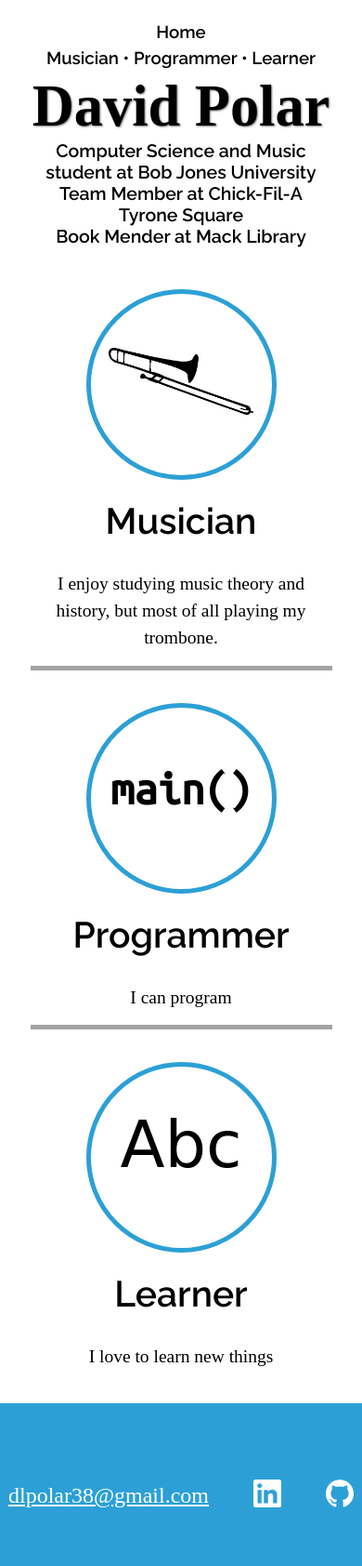
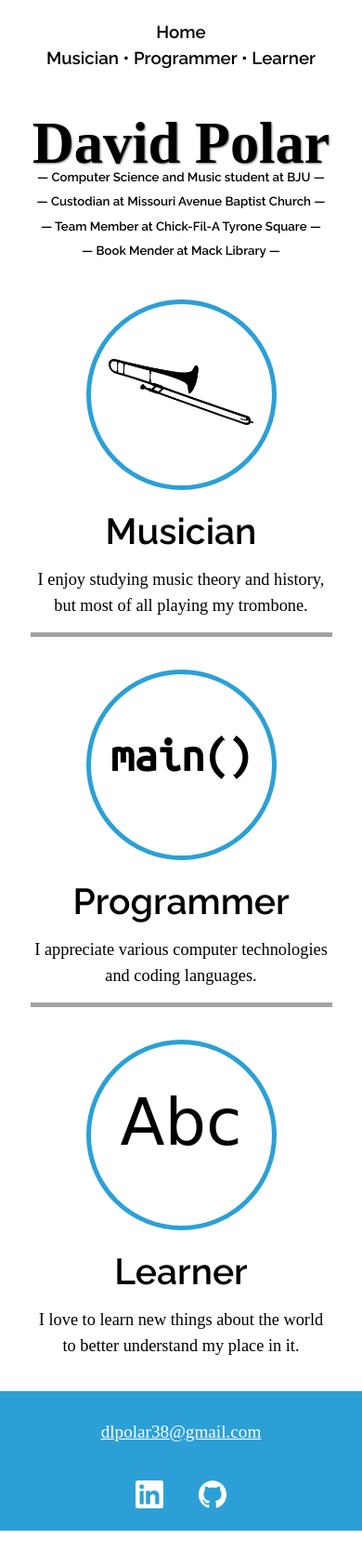
Before and after one commit to Blakthorne/personal-web, a website: page views/index.html in a window 390 px wide. Shown: the whole page at 93% size. After the commit the page ends 1646 px from the top, so only its background shows below. Drawn offline with Linux system fonts and the light colour scheme; files that its build step writes are made by us from their sources; files whose address does not match are found by name; a web font is replaced by a local one.

Commit message:
home page content updated

```diff
--- a/public/css/ui.css
+++ b/public/css/ui.css
@@ -5,7 +5,7 @@
     --content-start: 2;
     --content-mid: 7;
     --content-end: 12;
-    --footer-height: 200px;
+    --footer-height: 150px;
 }
 
 body {
@@ -13,7 +13,7 @@ body {
     margin: 0px;
 }
 
-a, a:hover, a:focus, a:active {
+a:link, a:visited, a:hover, a:active {
     text-decoration: none;
     color: inherit;
 }
@@ -63,7 +63,7 @@ a, a:hover, a:focus, a:active {
     text-align: center;
     height: auto;
     text-shadow: 1px 1px 2px gray;
-    margin-bottom: -60px;
+    margin-bottom: -4vw;
 }
 
 .banner-info {
@@ -72,6 +72,12 @@ a, a:hover, a:focus, a:active {
     font-family: 'Raleway', sans-serif;
     font-size: 1vw;
     text-align: center;
+    line-height: 1.5;
+    padding-top: 1em;
+}
+
+.banner-info-mobile {
+    display: none;
 }
 
 .titles {
@@ -112,7 +118,9 @@ a, a:hover, a:focus, a:active {
     grid-row: 3;
     font-size: 1.5vw;
     font-family: adobe-caslon-pro, serif;
-    padding-top: 20px;
+    padding-top: 1.5vw;
+    padding-left: 1vw;
+    padding-right: 1vw;
     line-height: 1.5;
 }
 
@@ -163,8 +171,9 @@ a, a:hover, a:focus, a:active {
     text-shadow: 2px 3px 5px gray;
 }
 
-.footer {
+#footer {
     display: flex;
+    flex-wrap: wrap;
     column-gap: 2em;
     background-color: var(--color);
     width: 100%;
@@ -177,17 +186,19 @@ a, a:hover, a:focus, a:active {
 }
 
 .email {
-    text-decoration: underline;
+    margin: 0;
 }
 
-.in-icon {
+.email:link, .email:visited {
+    text-decoration: underline !important;
+}
+
+.email:hover {
+    text-decoration: none !important;
 }
 
 .in-icon > img {
     width: 30px;
-}
-
-.github-icon {
 }
 
 .github-icon > img {
@@ -218,12 +229,22 @@ a, a:hover, a:focus, a:active {
     .banner-name {
         font-size: 16vw;
         margin: auto;
+        padding-top: 8vw;
+        margin-bottom: -10vw;
     }
 
     .banner-info {
+        display: none !important;
+    }
+
+    .banner-info-mobile {
+        display: block !important;
         grid-column: var(--content-start) / var(--content-end);
-        font-size: 5vw;
-        margin-top: 0;
+        font-size: 3.4vw;
+        line-height: 2;
+        font-family: 'Raleway', sans-serif;
+        padding-top: 1em;
+        text-align: center;
     }
 
     .titles {
@@ -246,7 +267,7 @@ a, a:hover, a:focus, a:active {
     }
 
     .info {
-        font-size: 5vw;
+        font-size: 4.7vw;
         line-height: 1.5;
     }
 
@@ -257,6 +278,10 @@ a, a:hover, a:focus, a:active {
     .musician.icon > img {
         width: 40vw;
         padding-top: 15vw;
+    }
+
+    .musician.icon:hover img {
+        width: 44vw;
     }
 
     .musician.icon {
@@ -304,4 +329,17 @@ a, a:hover, a:focus, a:active {
         grid-row: 9;
         padding-bottom: 15px;
     }
+
+    #footer {
+        font-size: 1.2em;
+    }
+
+    .email {
+        margin-bottom: -50px;
+    }
+
+    .break {
+        flex-basis: 100%;
+        height: 0;
+    }
 }
--- a/public/index.js
+++ b/public/index.js
@@ -9,5 +9,12 @@ document.getElementById("header-nav").innerHTML =
  '<a href="/programmer/">Programmer</a>' + ' • ' +
  '<a href="/learner/">Learner</a>';
 
-//  document.getElementById("footer").innerHTML =
-//  '<p>dlpolar38@gmail.com</p>';
+ document.getElementById("footer").innerHTML =
+ '<a class="email" href="mailto:dlpolar38@gmail.com">dlpolar38@gmail.com</a>' +
+ '<div class="break"></div>' +
+ '<a class="in-icon" href="https://www.linkedin.com/in/davidpolar789/" target="_blank" rel="noopener noreferrer">' +
+    '<img src="/images/in.png">' +
+ '</a>' +
+ '<a class="github-icon" href="https://github.com/Blakthorne" target="_blank" rel="noopener noreferrer">' +
+    '<img src="/images/github.png">' +
+ '</a>';
--- a/views/index.html
+++ b/views/index.html
@@ -23,9 +23,17 @@
             <!-- banner -->
             <h1 class="banner-name">David Polar</h1>
             <p class="banner-info">
-                Computer Science and Music student at Bob Jones University<br>
-                Team Member at Chick-Fil-A Tyrone Square<br>
-                Book Mender at Mack Library
+                — Computer Science and Music student at Bob Jones University —<br>
+                — Custodian at Missouri Avenue Baptist Church —<br>
+                — Team Member at Chick-Fil-A Tyrone Square —<br>
+                — Book Mender at Mack Library —
+            </p>
+
+            <p class="banner-info-mobile">
+                — Computer Science and Music student at BJU —<br>
+                — Custodian at Missouri Avenue Baptist Church —<br>
+                — Team Member at Chick-Fil-A Tyrone Square —<br>
+                — Book Mender at Mack Library —
             </p>
 
             <div class="titles">
@@ -40,25 +48,17 @@
                 <!-- display for programmer page -->
                 <a   class="programmer icon" href="/programmer/">main()</a>
                 <div class="programmer title">Programmer</div>
-                <div class="programmer info">I can program</div>
+                <div class="programmer info">I appreciate various computer technologies and coding languages.</div>
 
                 <!-- display for learner page -->
                 <a   class="learner icon" href="/learner/">Abc</a>
                 <div class="learner title">Learner</div>
-                <div class="learner info">I love to learn new things</div>
+                <div class="learner info">I love to learn new things about the world to better understand my place in it.</div>
             </div>
         </div>
 
         <!-- page footer -->
-        <div class="footer">
-            <a class="email" href="mailto:dlpolar38@gmail.com">dlpolar38@gmail.com</a>
-            <a class="in-icon" href="https://www.linkedin.com/in/davidpolar789/" target="_blank" rel="noopener noreferrer">
-                <img src="/images/in.png">
-            </a>
-            <a class="github-icon" href="https://github.com/Blakthorne" target="_blank" rel="noopener noreferrer">
-                <img src="/images/github.png">
-            </a>
-        </div>
+        <div id="footer"></div>
 
         <script src="index.js"></script>
     </body>
```
Also changed, not shown: views/learner.html (+4 -3 lines), views/musician.html (+4 -3 lines), views/programmer.html (+4 -3 lines).
